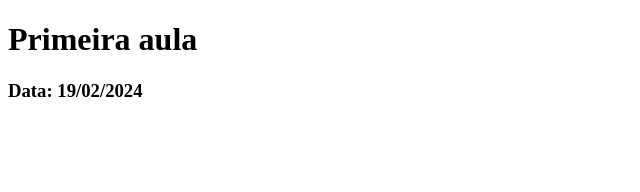
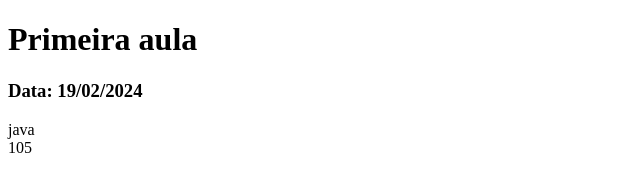
Before and after one commit to SophiaGua/aulas, a plain HTML site: page aula1.html in a window 1280 px wide. Shown: the full height of the page, 0-640 px from the left. Drawn offline with Linux system fonts and the light colour scheme.

Commit message:
Primeira pagina modificações

```diff
--- a/aula1.html
+++ b/aula1.html
@@ -10,6 +10,11 @@
    <h3>Data: 19/02/2024</h3>
 
    <script>
+        document.write("java");
+        document.write("<br>");
+        document.write(5+5);
+        let x = 3 + 2;
+        document.write(x);
       console.log("teste!");
    </script>
 </body>
```
